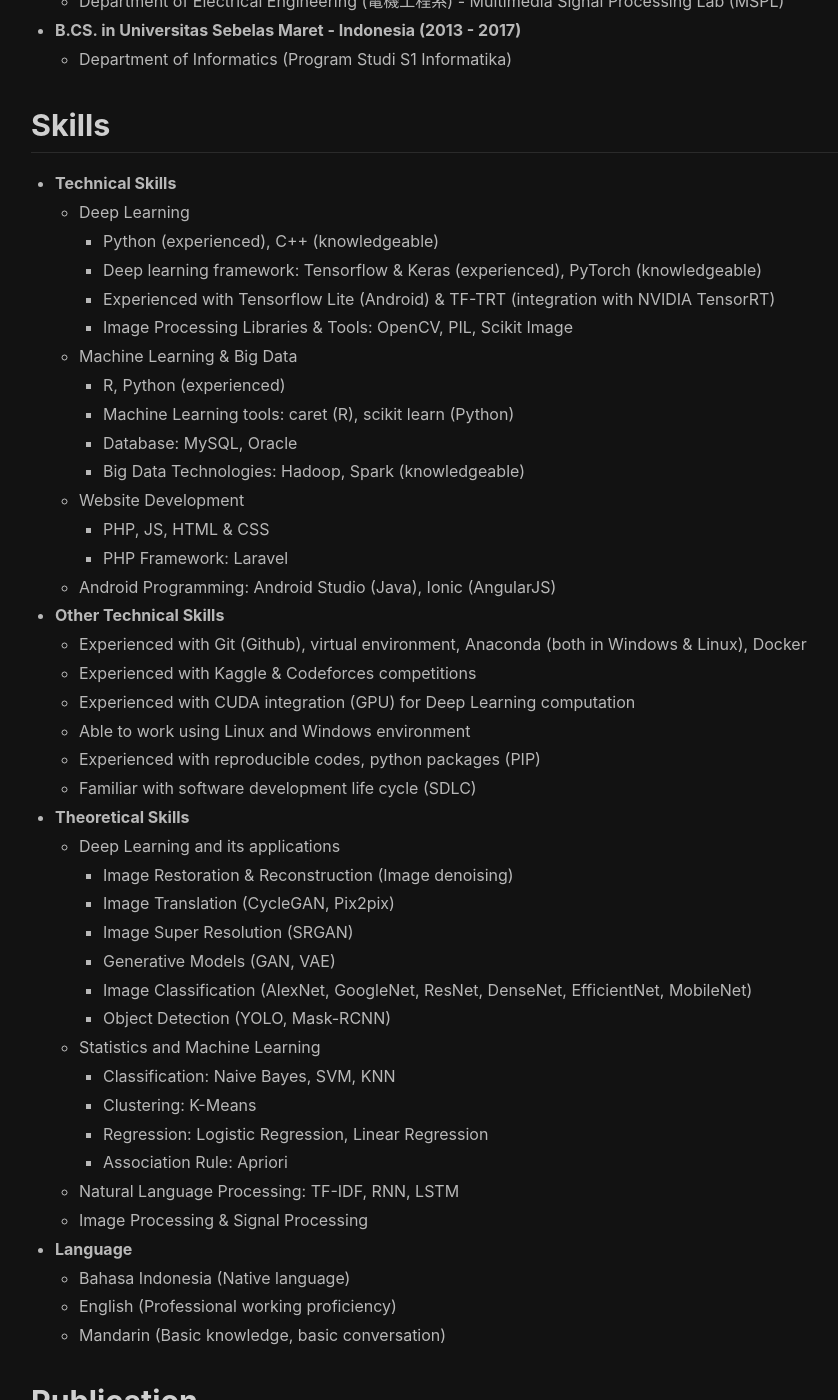
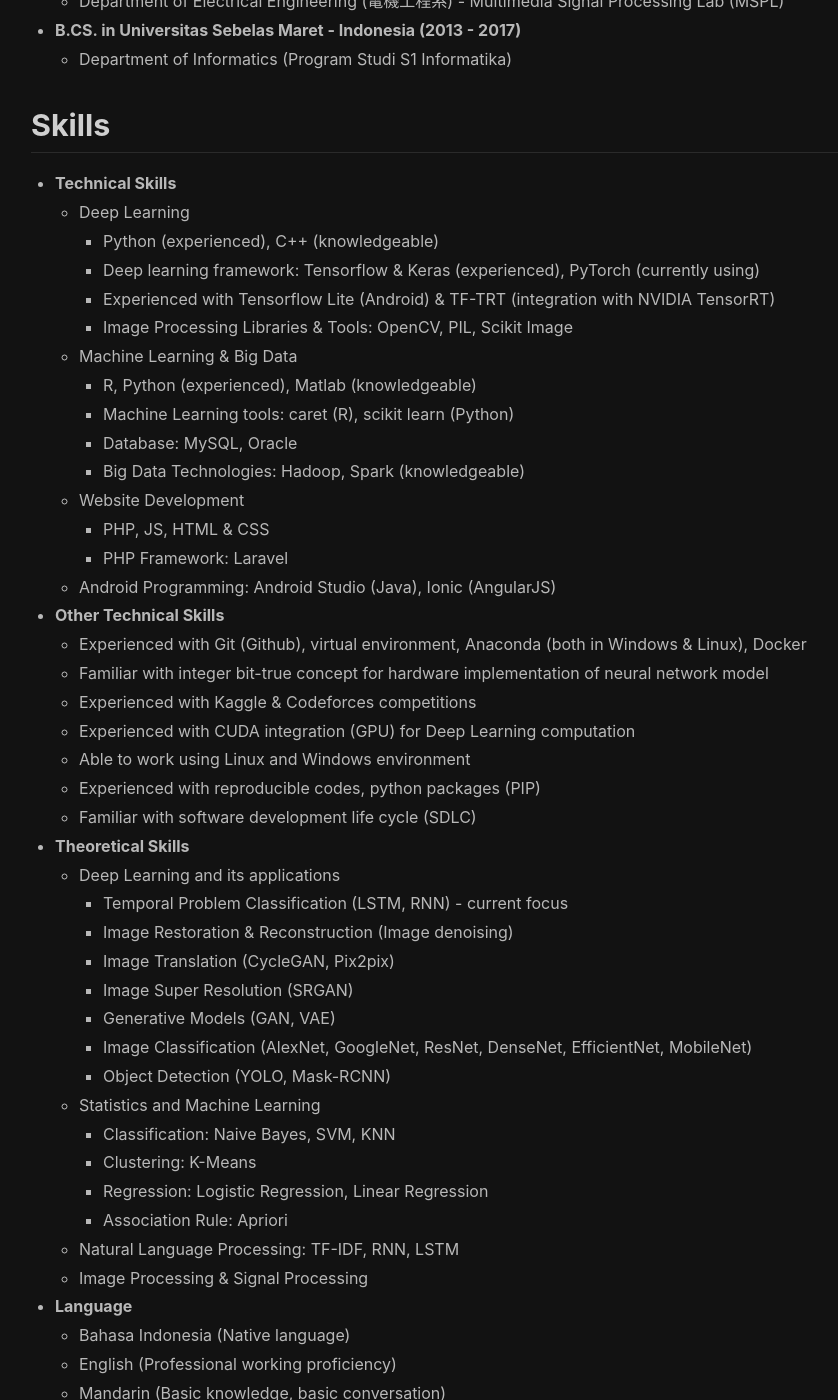
Before and after one commit to kuroipearls/kuroipearls.github.io, a Jekyll site: the page built from index.html, in a window 1280 px wide and 1400 px high, scrolled down 2276 px. Shown: the whole window, without its empty margins (182-1020 px from the left). Built offline with Jekyll 4.4.1, drawn with Linux system fonts in a browser that asks for light colours; nearby versions of some CDN libraries; the list of posts is cut into pages by our own code; some of the changed text lies outside the part shown.

Commit message:
2109 Fixing Minor Stuffs Main Page

```diff
--- a/index.html
+++ b/index.html
@@ -9,21 +9,21 @@
 <h2>Working Experiences</h2>
 <p>These are my working experiences.</p>
 <ul>
-	<li>Kaikutek Inc. - Machine Learning Engineer (September 2020 - now)</li>
+	<li>Kaikutek Inc. （ 開酷科技股份有限公司 ） - Machine Learning Engineer (September 2020 - now)</li>
 	<p>I've been working as a member of System team for a year. I have managed several projects and tasks during my time in here, as listed below.</p>
 	<ol>
 		<li>Improving Robustness of Real-Time Gesture Classification</li>
-		<p>Me and my team is constantly striving to improve the real-time gesture classification, as this topic is very challenging. One of the reasons why real-time time-series classification can be quite challenging is because there are a lot of factors to consider when we train the neural-network based model. Some factors that we managed to observe are: number of frames (timesteps) to unfold, out-of-distribution background data, and the training ordered steps.</p>
+		<p align="justify">Me and my team is constantly striving to improve the real-time gesture classification, as this topic is very challenging. One of the reasons why real-time time-series classification can be quite challenging is because there are a lot of factors to consider when we train the neural-network based model. Some factors that we managed to observe are: number of frames (timesteps) to unfold, out-of-distribution background data, and the training ordered steps.</p>
 		<li>Implementation of Lightweight Neural Network and Verification on FPGA Platform</li>
-		<p>I implemented lightweight neural network which can be trained in few-shot style (via contrastive loss) and capable to classify simple gestures.  After that, I need to co-work with Digital Design team to make sure their implementation on the chip (later) are correct by verifying their implementation on FPGA platform first.</p>
+		<p align="justify">I implemented lightweight neural network which can be trained in few-shot style (via contrastive loss) and capable to classify simple gestures.  After that, I need to co-work with Digital Design team to make sure their implementation on the chip (later) are correct by verifying their implementation on FPGA platform first.</p>
 		<li>Designing Training Mechanism for Gesture Classification using Coordinates Input Feature</li>
-		<p>I designed the training mechanism for gesture classification using coordinates input feature which can be quite challenging since in this case the information is more limited. The input is representative, but it's more random. Therefore, it required extra steps to handle this kind of situation. Furthermore, neural network can be quite difficult to train using limited input features.</p>
+		<p align="justify">I designed the training mechanism for gesture classification using coordinates input feature which can be quite challenging since in this case the information is more limited. The input is representative, but it's more random. Therefore, it required extra steps to handle this kind of situation. Furthermore, neural network can be quite difficult to train using limited input features.</p>
 		<li>Designing Fixed-Point Network Model for Coordinates Input Feature Based Model and Verification on FPGA Platform</li>
-		<p>I designed the fixed-point network model for coordinates input feature – based model. This step is important since the way deep learning library is trained requires floating-point data type in order to calculate the gradient & backpropagation. However, if we want to implement our network into the chip, we need to transfer this into integer data type, since hardware can only process integer data. Therefore, we as the System team need to do the final step of development which is transferring our network model to fixed-point (integer data type) model before sending this into Digital Design team. After that, I need to co-work with Digital Design team to make sure their implementation on the chip (later) are correct by verifying their implementation on FPGA platform first.</p>
+		<p align="justify">I designed the fixed-point network model for coordinates input feature – based model. This step is important since the way deep learning library is trained requires floating-point data type in order to calculate the gradient & backpropagation. However, if we want to implement our network into the chip, we need to transfer this into integer data type, since hardware can only process integer data. Therefore, we as the System team need to do the final step of development which is transferring our network model to fixed-point (integer data type) model before sending this into Digital Design team. After that, I need to co-work with Digital Design team to make sure their implementation on the chip (later) are correct by verifying their implementation on FPGA platform first.</p>
 		<li>Designing Few-Shot Learning Mechanism via Transfer Learning for Dual Network</li>
-		<p>This is a project to explore another possibility of few-shot learning by utilizing transfer learning method. By sharing and freezing feature extractor part, the network can focus more to learn the temporal part. This network is designed to be co-exist together with identical counterpart model, hence it’s called dual network. Since the extractor part is shared with its identical counterpart model, the number of parameters is reduced. </p>
+		<p align="justify">This is a project to explore another possibility of few-shot learning by utilizing transfer learning method. By sharing and freezing feature extractor part, the network can focus more to learn the temporal part. This network is designed to be co-exist together with identical counterpart model, hence it’s called dual network. Since the extractor part is shared with its identical counterpart model, the number of parameters is reduced. </p>
 		<li>Analyzing and Improving Augmentation Methods for Temporal Matching Gesture Classification Model </li>
-		<p>My task is to analyze the effectiveness of the current augmentation methods for temporal matching gesture classification model. Therefore, I need to design an evaluation method to check their performance. After determining their performance, I can try different augmentation methods which can improve the classification result.</p>
+		<p align="justify">My task is to analyze the effectiveness of the current augmentation methods for temporal matching gesture classification model. Therefore, I need to design an evaluation method to check their performance. After determining their performance, I can try different augmentation methods which can improve the classification result.</p>
 	</ol>
 </ul>
 <ul>
@@ -51,13 +51,13 @@
 		<li>Deep Learning</li>
 		<ul>
 			<li>Python (experienced), C++ (knowledgeable)</li>
-			<li>Deep learning framework: Tensorflow & Keras (experienced), PyTorch (knowledgeable)</li>
+			<li>Deep learning framework: Tensorflow & Keras (experienced), PyTorch (currently using)</li>
 			<li>Experienced with Tensorflow Lite (Android) & TF-TRT (integration with NVIDIA TensorRT)</li>
 			<li>Image Processing Libraries & Tools: OpenCV, PIL, Scikit Image</li>
 		</ul>
 		<li>Machine Learning & Big Data</li>
 		<ul>
-			<li>R, Python (experienced)</li>
+			<li>R, Python (experienced), Matlab (knowledgeable)</li>
 			<li>Machine Learning tools: caret (R), scikit learn (Python)</li>
 			<li>Database: MySQL, Oracle</li>
 			<li>Big Data Technologies: Hadoop, Spark (knowledgeable)</li>
@@ -72,6 +72,7 @@
 	<li><b>Other Technical Skills</b></li>
 	<ul>
 		<li>Experienced with Git (Github), virtual environment, Anaconda (both in Windows & Linux), Docker</li>
+		<li>Familiar with integer bit-true concept for hardware implementation of neural network model</li>
 		<li>Experienced with Kaggle & Codeforces competitions</li>
 		<li>Experienced with CUDA integration (GPU) for Deep Learning computation</li>
 		<li>Able to work using Linux and Windows environment</li>
@@ -82,6 +83,7 @@
 	<ul>
 		<li>Deep Learning and its applications</li>
 		<ul>
+			<li>Temporal Problem Classification (LSTM, RNN) - current focus</li>
 			<li>Image Restoration & Reconstruction (Image denoising)</li>
 			<li>Image Translation (CycleGAN, Pix2pix)</li>
 			<li>Image Super Resolution (SRGAN)</li>
@@ -144,6 +146,6 @@
 
 <h2>Current Interest</h2>
 <ul>
-	<li>Image restoration & reconstruction</li>
-	<li>Low-level vision</li>
+	<li>Temporal Model Neural Network</li>
+	<li>Variational Bayesian Inference</li>
 </ul>
```
Also changed, not shown: other parts of index.html (+1 -1 lines).
